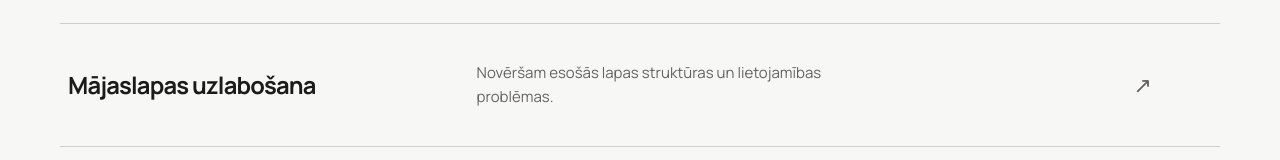
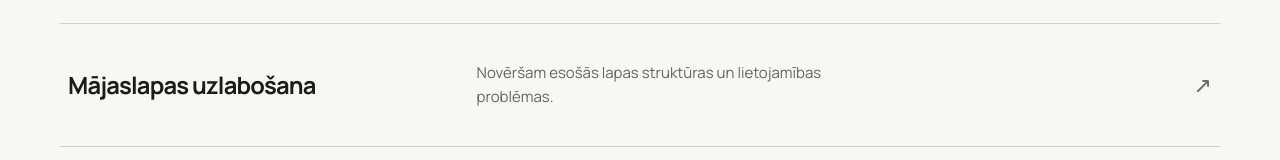
Before and after one commit to davisl24/WEBSITEAGENCY, a Next.js app: page /pakalpojumi/web-izstrade in a window 1280 px wide. Shown: the part 955-1115 px from the top of the page. Built offline with nearby package versions, Linux system fonts and the light colour scheme; no server answers.

Commit message:
Keep service-row arrows aligned when an offer has no displayed price

```diff
--- a/app/pakalpojumi/web-izstrade/page.module.css
+++ b/app/pakalpojumi/web-izstrade/page.module.css
@@ -111,6 +111,7 @@
 }
 .offerLink:hover{background:var(--web-surface)}
 .offerLink h3{
+  grid-column:1;
   margin:0;
   font-size:clamp(20px,1.85vw,24px);
   line-height:1.3;
@@ -118,6 +119,7 @@
   letter-spacing:-.035em;
 }
 .offerLink p{
+  grid-column:2;
   margin:0;
   max-width:400px;
   color:var(--web-muted);
@@ -125,12 +127,14 @@
   line-height:1.6;
 }
 .price{
+  grid-column:3;
   font-size:15px;
   font-weight:650;
   white-space:nowrap;
   justify-self:end;
 }
 .arrow{
+  grid-column:4;
   font-size:22px;
   justify-self:end;
   font-weight:400;
```
